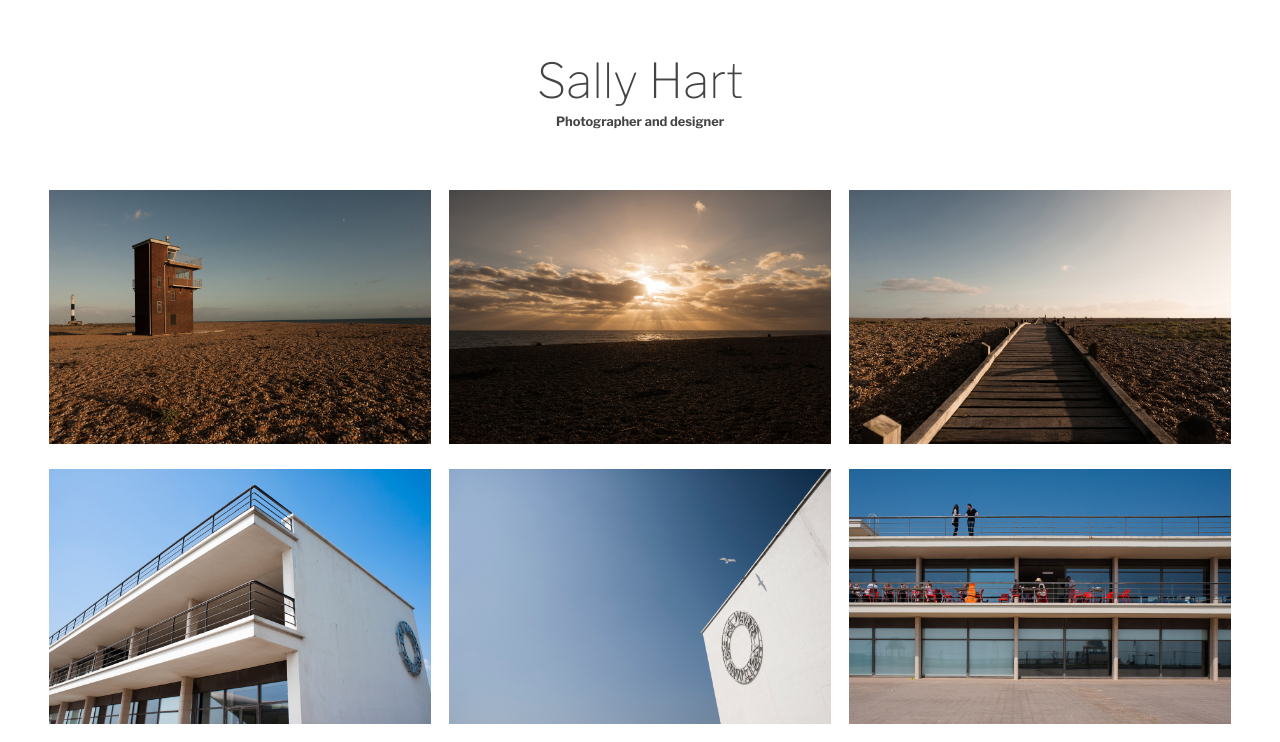
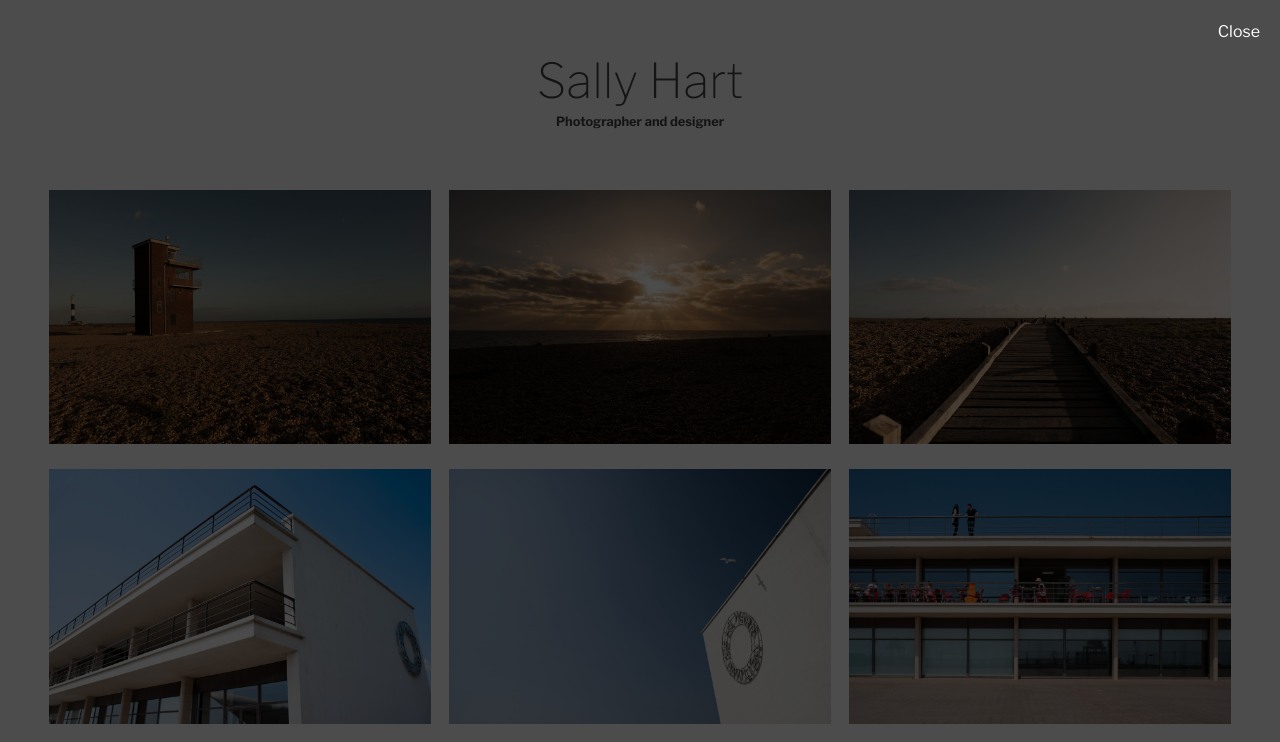
Before and after one commit to mbalandari/sh8-lightbox, a plain HTML site: page index.html in a window 1280 px wide. Shown: the top 742 px of the page. Drawn offline with nearby package versions, Linux system fonts and the light colour scheme.

Commit message:
add style to modal

```diff
--- a/style.css
+++ b/style.css
@@ -56,3 +56,19 @@ a {
 a.clicked {
     border: 0.3rem solid #ff4141;
 }
+
+.modal-background {
+    position: fixed;
+    top: 0;
+    left: 0;
+    width: 100%;
+    height: 100%;
+    background-color: rgba(0, 0, 0, 0.7);
+}
+
+.modal-close {
+    position: absolute;
+    top: 1.25rem;
+    right: 1.25rem;
+    color: #fff;
+}
```
